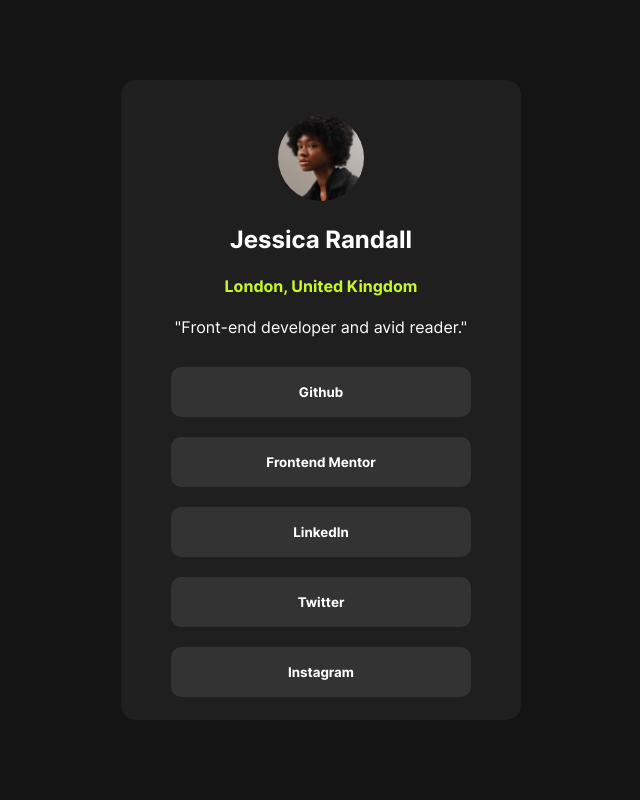
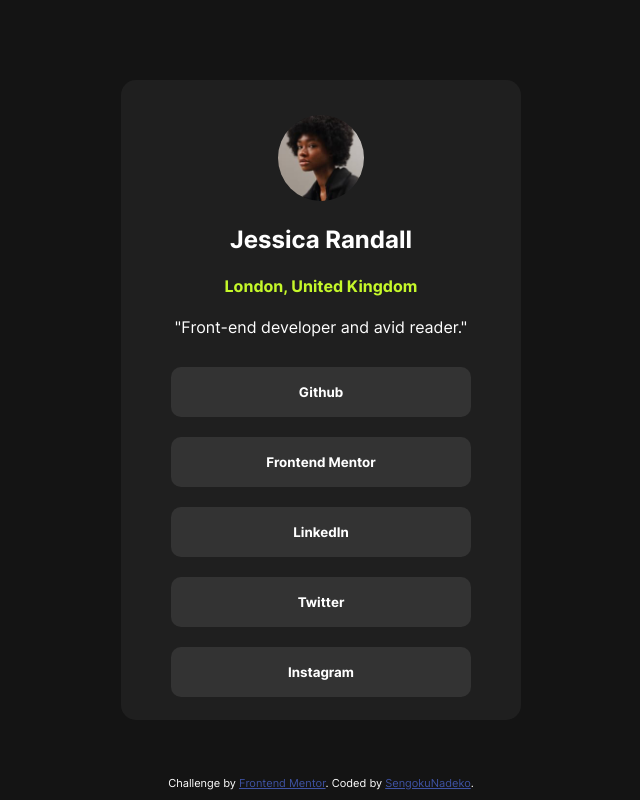
Before and after one commit to SengokuNadeko/Social-Links-Profile, a plain HTML site: page index.html in a window 1280 px wide. Shown: the whole page, without its empty margins (319-959 px from the left). Drawn offline with Linux system fonts and the light colour scheme.

Commit message:
Reimplemented attribution
I reimplemented the attribution in the html. I also made it as a footer, so it's anchored at the bottom

```diff
--- a/index.html
+++ b/index.html
@@ -26,6 +26,10 @@
 
   </div>
 
+  <div class="attribution">
+    Challenge by <a href="https://www.frontendmentor.io?ref=challenge" target="_blank">Frontend Mentor</a>.
+    Coded by <a href="#">SengokuNadeko</a>.
+  </div>
 
 </body>
 </html>
--- a/style.css
+++ b/style.css
@@ -36,6 +36,9 @@
 }
 
 .attribution {
+    position: fixed;
+    padding: 10px 0;
+    bottom: 0;
     font-size: 11px;
     text-align: center;
 }
```
